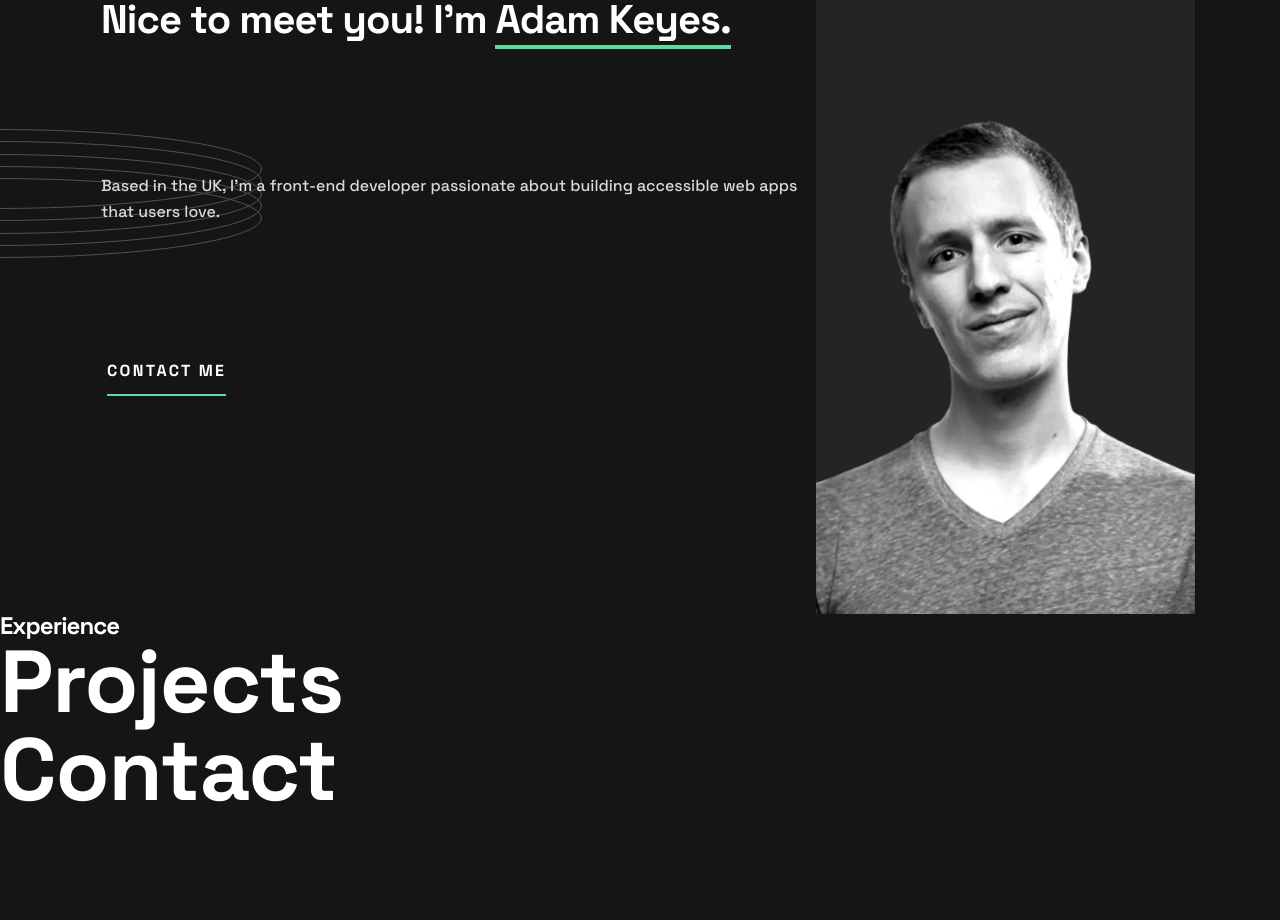
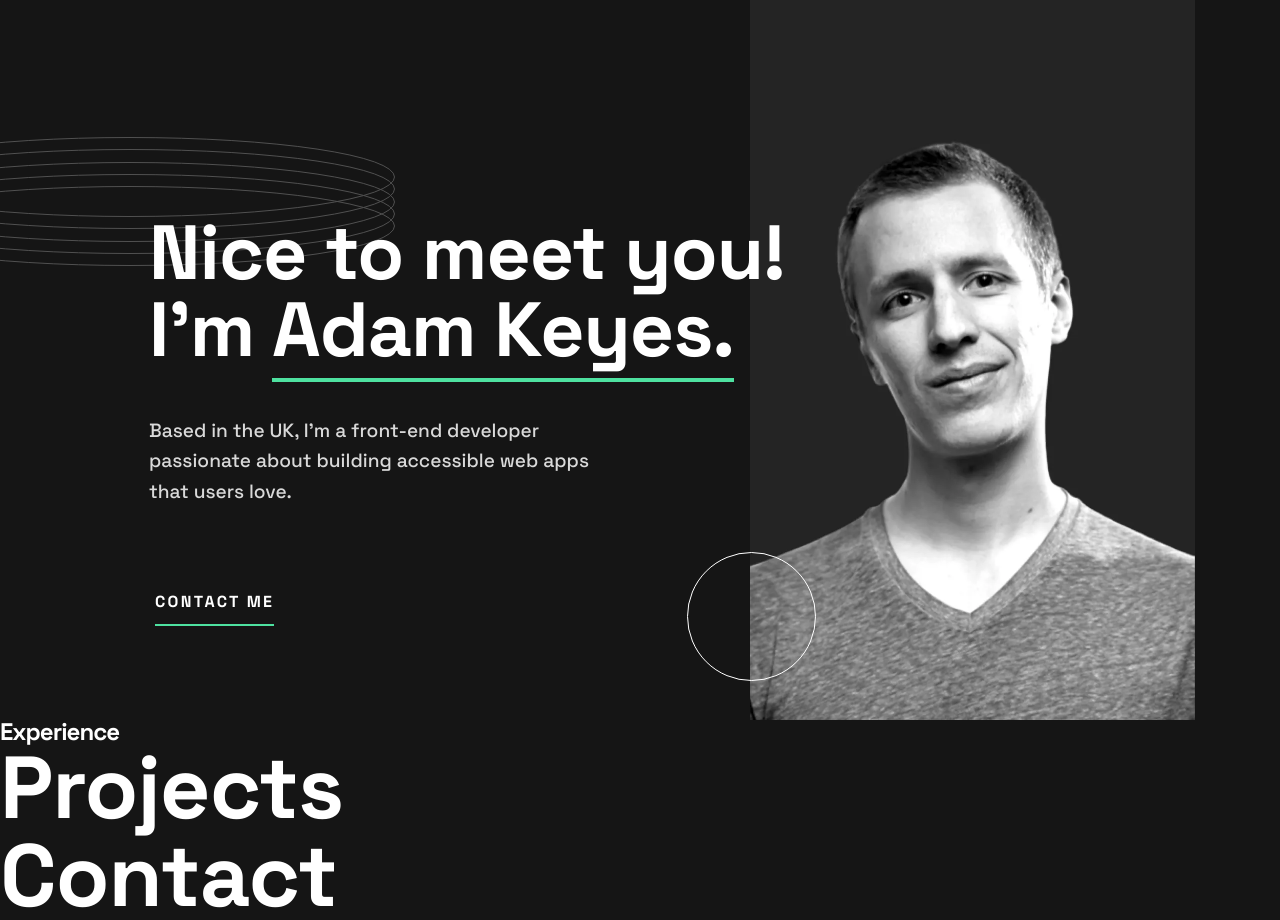
Before and after one commit to cboswel1/single-page-portfolio-demo, a React (Vite) app: page / in a window 1280 px wide. Before the commit the page ends 814 px from the top, so only its background shows below. Built offline with nearby package versions, Linux system fonts and the light colour scheme.

Commit message:
responsive profile section

```diff
--- a/src/components/button/button.component.jsx
+++ b/src/components/button/button.component.jsx
@@ -1,16 +1,11 @@
 import './button.styles.scss';
 
-
-const Button = ({ children, buttonType, inputOptions }) => {
-	return (
-		<button
-			className="button"
-			{...inputOptions}
-		>
-        <span className="button__title">{children}</span>
-
-		</button>
-	);
+const Button = ({ children, inputOptions }) => {
+  return (
+    <button className="button" {...inputOptions}>
+      <span className="button__title">{children}</span>
+    </button>
+  );
 };
 
 export default Button;
--- a/src/components/profile/profile.component.jsx
+++ b/src/components/profile/profile.component.jsx
@@ -27,11 +27,14 @@ const Profile = () => {
       <div className="profile__hero">
         <img className="profile__bg-rings" src={bgRings} />
         <img className="profile__bg-circle" src={bgCircle} />
+
+        <div className="profile__image--container">
         {isDesktop ? (
-          <img className="profile__desktop" src={profileImageDesktop} />
+          <img  src={profileImageDesktop} />
         ) : (
           <img className="profile__mobile" src={profileImageMobile} />
         )}
+        </div>
       </div>
 
       <div className="profile__statement">
@@ -40,7 +43,7 @@ const Profile = () => {
             Nice to meet you! I'm{' '}
             <span className="profile__statement--underline">Adam Keyes.</span>
           </h1>
-          <p>
+          <p className="profile__statement--copy">
             Based in the UK, I’m a front-end developer passionate about building
             accessible web apps that users love.
           </p>
--- a/src/components/profile/profile.styles.scss
+++ b/src/components/profile/profile.styles.scss
@@ -23,13 +23,12 @@
     height: 129px;
   }
 
-  &__mobile {
-    max-width: 174px;
+  &__image--container {
+    width: 174px;
     margin: auto;
     display: block;
     margin-bottom: 40px;
   }
-
   &__statement {
     text-align: center;
     display: grid;
@@ -58,6 +57,7 @@
 @media (min-width: 600px) {
   .profile {
     display: flex;
+    justify-content: center;
     max-width: 1110px;
     margin: auto;
 
@@ -65,23 +65,83 @@
       order: 2;
     }
 
-    &__desktop {
+    &__bg-rings {
+      top: 37px;
+      left: -300px;
+    }
+
+    &__bg-circle {
+      top: 392px;
+      right: -60px;
+      z-index: 1;
+    }
+
+    &__image--container {
       min-width: 322px;
-      width: 445px;
+      height: 100%;
+      margin: 0;
+    }
+
+    &__mobile {
+      width: 100%;
       height: auto;
     }
 
     &__statement {
       order: 1;
+      position: relative;
+      top: 100px;
+      left: 25px;
       text-align: left;
+      width: 445px;
+      height: 449px;
+      padding: 0;
+
+      &--copy {
+        width: 440px;
+      }
     }
 
-    &__bg-circle {
-      display: none;
-    }
     &__button {
       display: flex;
       justify-content: start;
     }
   }
 }
+
+@media (min-width: $bp-desktop) {
+  .profile {
+    &__statement {
+      top: 214px;
+      left: 64px;
+
+      width: 706px;
+      height: 303px;
+      gap: 5rem;
+
+      &--title {
+        gap: 3rem;
+      }
+
+      &--copy {
+        width: 445px;
+      }
+    }
+
+    &__image--container {
+      width: 445px;
+      height: 720px;
+    }
+
+    &__bg-rings {
+      top: 137px;
+      left: -220px;
+    }
+
+    &__bg-circle {
+      top: 552px;
+      right: 379px;
+      z-index: 1;
+    }
+  }
+}
--- a/src/globals.scss
+++ b/src/globals.scss
@@ -6,8 +6,12 @@
   --color-neutral-white: #fff;
 }
 
+//Breakpoints
+$bp-desktop: 1024px;
+$bp-tablet: 768px;
+$bp-mobile: 375px;
+
 //Fonts
-
 @font-face {
   font-display: swap;
   font-family: 'Space Grotesk';
@@ -21,7 +25,6 @@
 }
 
 //Text
-
 %heading {
   font-family: 'Space Grotesk Bold';
   font-weight: 800;
@@ -51,3 +54,19 @@ button {
   color: var(--color-neutral-white);
   letter-spacing: 2.29px;
 }
+
+@media (min-width: 600px) {
+  h1 {
+    font-size: 4.3rem;
+  }
+
+  p {
+    font-size: 1.2rem;
+  }
+}
+
+@media (min-width: $bp-desktop) {
+  h1 {
+    font-size: 4.8rem;
+  }
+}
```
Lines whose indentation alone changed are shown as unchanged.
